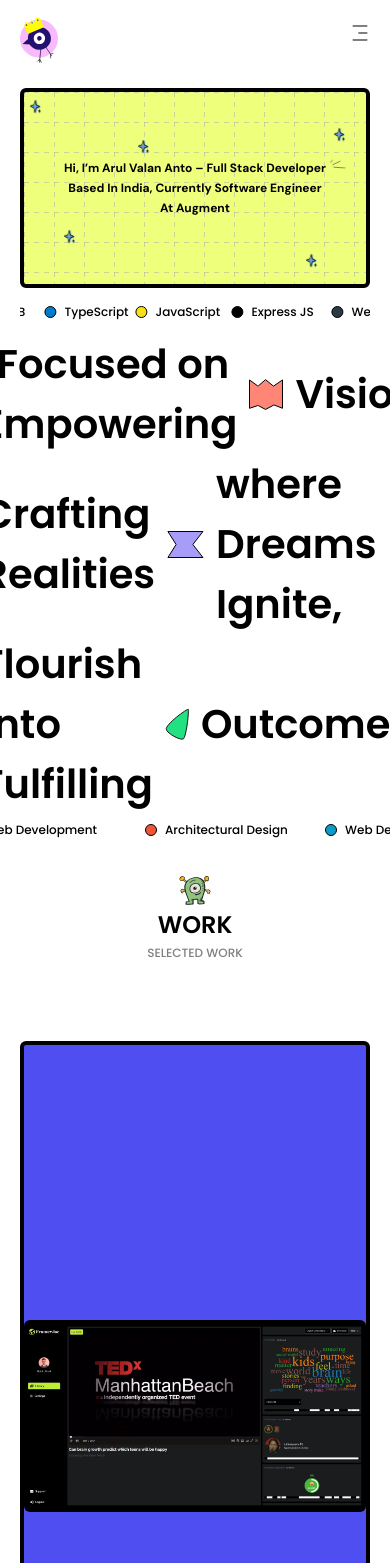
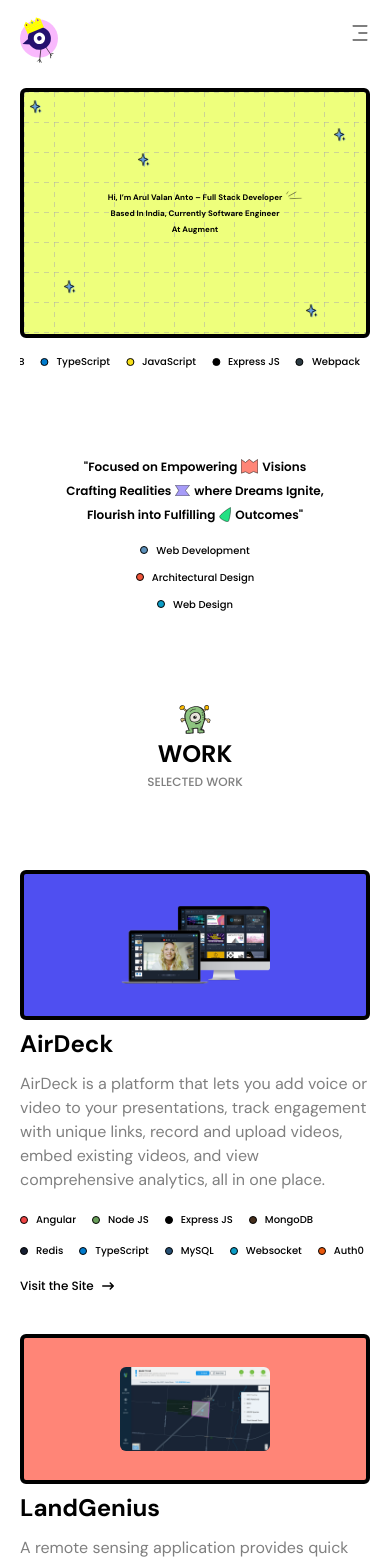
Before and after one commit to arulvalananto/portfolio, a Next.js app in the folder portfoliov2/: page / in a window 390 px wide. Shown: the top 1563 px of the page. Built offline with nearby package versions, Linux system fonts and the light colour scheme.

Commit message:
complete: home page responsiveness

```diff
--- a/portfoliov2/app/lib/common.ts
+++ b/portfoliov2/app/lib/common.ts
@@ -432,6 +432,7 @@ export const selectedProjects = [
     ],
     url: "https://airdeck.co/",
     className: "bg-[#4F4FF1]",
+    imageUrl: "/home_airdeck_project_look.png",
   },
   {
     name: "LandGenius",
@@ -481,6 +482,7 @@ export const selectedProjects = [
     ],
     url: "https://landgeniustest.wpengine.com",
     className: "bg-[#FF8577]",
+    imageUrl: "/projects_landgenius_look.webp",
   },
   {
     name: "Vidable AI",
@@ -530,5 +532,10 @@ export const selectedProjects = [
     ],
     url: "https://vidable.ai/",
     className: "bg-[#FFAB2C]",
+    imageUrl: "/projects_vidable_look.svg",
+    image: {
+      xl: { width: 300, height: 300 },
+      lg: { width: 500, height: 500 },
+    },
   },
 ];
--- a/portfoliov2/app/ui/home/components/AgendaSection.tsx
+++ b/portfoliov2/app/ui/home/components/AgendaSection.tsx
@@ -6,40 +6,64 @@ import { experienceArea } from "@/app/lib/common";
 
 const AgendaSection = () => {
   return (
-    <div className="w-full h-[500px] flex flex-col items-center justify-center gap-2 relative">
-      <div className="flex flex-col items-center justify-center">
-        <p className="font-poppins text-[40px] font-bold flex flex-row items-center gap-3">
+    <div className="w-full h-[300px] xl:h-[500px] flex flex-col items-center justify-center gap-5 md:gap-6 relative">
+      <div className="flex flex-col items-center gap-2 xl:gap-5 text-xs xs:text-sm sm:text-base md:text-2xl lg:text-3xl xl:text-[40px] font-poppins font-bold">
+        <p className="flex flex-row items-center gap-1 xs:gap-3">
           <span>&quot;Focused on Empowering</span>
           <Image
             src="/home_agenda_vision.svg"
             alt="Vision"
             width={34}
             height={31}
+            className="hidden xs:block"
+          />
+          <Image
+            src="/home_agenda_vision.svg"
+            alt="Vision"
+            width={17}
+            height={15}
+            className="block xs:hidden"
           />
           <span>Visions</span>
         </p>
-        <p className="font-poppins text-[40px] font-bold flex flex-row items-center gap-3">
+        <p className="flex flex-row items-center gap-1 xs:gap-3">
           <span>Crafting Realities</span>
           <Image
             src="/home_agenda_reality.svg"
             alt="Vision"
             width={37}
             height={27}
+            className="hidden xs:block"
+          />
+          <Image
+            src="/home_agenda_reality.svg"
+            alt="Vision"
+            width={15}
+            height={10}
+            className="block xs:hidden"
           />
           <span>where Dreams Ignite,</span>
         </p>
-        <p className="font-poppins text-[40px] font-bold flex flex-row items-center gap-3">
+        <p className="flex flex-row items-center gap-1 xs:gap-3">
           <span>Flourish into Fulfilling</span>
           <Image
             src="/home_agenda_outcome.svg"
             alt="Vision"
             width={24}
             height={35}
+            className="hidden xs:block"
+          />
+          <Image
+            src="/home_agenda_outcome.svg"
+            alt="Vision"
+            width={12}
+            height={17}
+            className="block xs:hidden"
           />
           <span>Outcomes&quot;</span>
         </p>
       </div>
-      <div className="flex flex-row items-center">
+      <div className="flex flex-col md:flex-row items-center gap-3 md:gap-4">
         {experienceArea.map((area) => (
           <SkillBadge key={area.alt} {...area} />
         ))}
--- a/portfoliov2/app/ui/home/components/HeroSection.tsx
+++ b/portfoliov2/app/ui/home/components/HeroSection.tsx
@@ -3,8 +3,8 @@ import Image from "next/image";
 
 const HeroSection = () => {
   return (
-    <div className="dashed-grid-paper w-full h-[200px] sm:h-[400px] md:h-[500px] xl:h-[772px] border-4 px-10 xl:px-0 xl:pt-10 border-black rounded-md select-none flex items-center justify-center xl:block relative overflow-hidden animate-sizeup-fast">
-      <h1 className="text-xs sm:text-base md:text-2xl lg:text-3xl xl:text-[40px] font-bold font-DMSans flex flex-col gap-1 items-center relative">
+    <div className="dashed-grid-paper w-full h-[250px] xs:h-[300px] sm:h-[400px] md:h-[500px] xl:h-[772px] border-4 px-10 xl:px-0 xl:pt-10 border-black rounded-md select-none flex items-center justify-center xl:block relative overflow-hidden animate-sizeup-fast">
+      <h1 className="text-[8px] xs:text-xs sm:text-base md:text-2xl lg:text-3xl xl:text-[40px] font-bold font-DMSans flex flex-col gap-1 md:gap-3 items-center relative">
         <span>Hi, I’m Arul Valan Anto &ndash; Full Stack Developer</span>
         <span>Based In India, Currently Software Engineer</span>
         <span>At Augment</span>
--- a/portfoliov2/app/ui/home/components/SelectedProjectsSection.tsx
+++ b/portfoliov2/app/ui/home/components/SelectedProjectsSection.tsx
@@ -7,7 +7,7 @@ import { selectedProjects } from "@/app/lib/common";
 
 const SelectedProjectsSection = () => {
   return (
-    <div className="py-10 w-full flex flex-col gap-20">
+    <div className="py-5 xl:py-10 w-full flex flex-col gap-20 select-none">
       <div className="w-full flex flex-col items-center justify-center gap-1">
         <Image
           src="/home_work_intro_icon.svg"
@@ -32,8 +32,10 @@ const SelectedProjectsSection = () => {
               } flex-1 flex flex-col gap-5 xl:justify-between w-full h-full font-DMSans`}
             >
               <div className="flex flex-col gap-3">
-                <h3 className="text-[32px] font-bold">{project.name}</h3>
-                <p className="text-xl font-normal opacity-50">
+                <h3 className="text-2xl md:text-[32px] font-bold">
+                  {project.name}
+                </h3>
+                <p className="text-base md:text-xl font-normal opacity-50">
                   {project.description}
                 </p>
               </div>
@@ -46,32 +48,53 @@ const SelectedProjectsSection = () => {
                 href={project.url}
                 target="_blank"
                 rel="noreferrer noopener nofollow"
-                className="flex flex-row gap-3 items-center"
+                className="flex flex-row gap-2 items-center font-poppins font-medium text-xs group"
               >
                 <span>Visit the Site</span>
-                <FaArrowRightLong />
+                <FaArrowRightLong className="transition duration-300 group-hover:translate-x-3" />
               </a>
             </div>
             <div
               className={`order-1 ${
                 index % 2 === 0 ? "xl:order-2" : "xl:order-1"
-              } xl:flex-1 w-full h-[750px] xl:h-full ${
+              } xl:flex-1 w-full h-[150px] xs:h-[300px] sm:h-[350px] md:h-[500px] lg:h-[750px] xl:h-full ${
                 project.className
               } border-4 rounded-md border-black overflow-hidden flex items-center justify-center`}
             >
               <Image
-                src="/projects_framewise_look.webp"
+                src={project.imageUrl}
                 alt="AirDeck"
-                width={500}
-                height={350}
-                className="rounded-md hidden xl:block"
+                width={150}
+                height={150}
+                className="rounded-md block xs:hidden"
               />
               <Image
-                src="/projects_framewise_look.webp"
+                src={project.imageUrl}
                 alt="AirDeck"
-                width={950}
-                height={600}
-                className="rounded-md block xl:hidden"
+                width={275}
+                height={150}
+                className="rounded-md hidden xs:block sm:hidden"
+              />
+              <Image
+                src={project.imageUrl}
+                alt="AirDeck"
+                width={350}
+                height={250}
+                className="rounded-md hidden sm:block md:hidden"
+              />
+              <Image
+                src={project.imageUrl}
+                alt="AirDeck"
+                width={project.image?.lg.width ?? 950}
+                height={project.image?.lg.height ?? 600}
+                className="rounded-md hidden lg:block xl:hidden"
+              />
+              <Image
+                src={project.imageUrl}
+                alt="AirDeck"
+                width={project.image?.xl.width ?? 500}
+                height={project.image?.xl.height ?? 350}
+                className="rounded-md hidden md:block lg:hidden xl:block"
               />
             </div>
           </div>
--- a/portfoliov2/app/ui/home/components/SkillsSection.tsx
+++ b/portfoliov2/app/ui/home/components/SkillsSection.tsx
@@ -7,7 +7,7 @@ import { skills } from "@/app/lib/common";
 const SkillsSection = () => {
   return (
     <Marquee pauseOnHover speed={40} delay={1}>
-      <div className="py-4 flex flex-row gap-4">
+      <div className="py-4 pr-4 flex flex-row gap-4">
         {[...skills.primary, ...skills.secondary].map((skill) => (
           <SkillBadge key={skill.alt} {...skill} />
         ))}
--- a/portfoliov2/app/ui/skill-badge/index.tsx
+++ b/portfoliov2/app/ui/skill-badge/index.tsx
@@ -5,10 +5,12 @@ type SkillBadgeProps = SkillInfo;
 const SkillBadge: React.FC<SkillBadgeProps> = ({ alt, color, width }) => {
   return (
     <div className="flex flex-row items-center gap-2 select-none">
-      <span className={`w-3 h-3 border border-black rounded-xl ${color}`} />
+      <span
+        className={`w-2 md:w-3 h-2 md:h-3 border border-black rounded-xl ${color}`}
+      />
       <a
         href={`https://www.google.com/search?q=${alt.toLowerCase()}`}
-        className={`flex-1 font-poppins font-medium text-black text-xs ${width}`}
+        className={`flex-1 font-poppins font-medium text-black text-[10px] md:text-xs`}
         target="_blank"
         rel="noopener norefferer nofollow"
       >
--- a/portfoliov2/tailwind.config.ts
+++ b/portfoliov2/tailwind.config.ts
@@ -9,6 +9,9 @@ const config: Config = {
   ],
   theme: {
     extend: {
+      screens: {
+        xs: "425px",
+      },
       backgroundImage: {
         "radial-gradient":
           "radial-gradient(50% 50% at 50% 50%, #ffca43 48%, #ff603d 72%, #fc4dd5 88%)",
```
Also changed, not shown: portfoliov2/public/home_airdeck_project_look.png (added).
